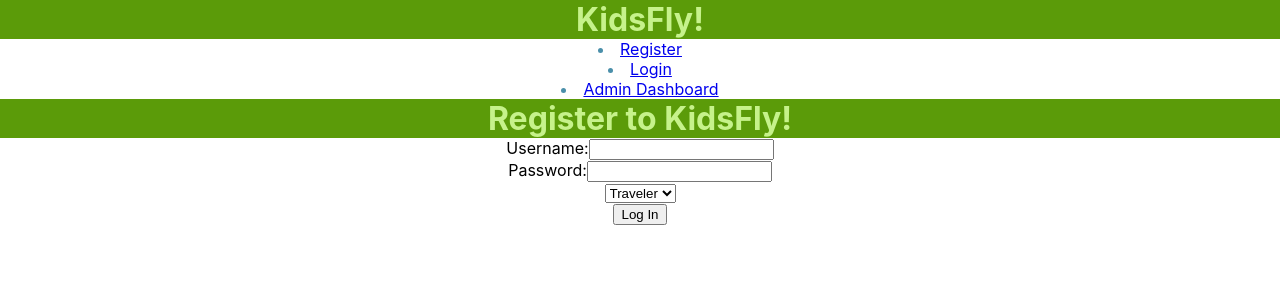
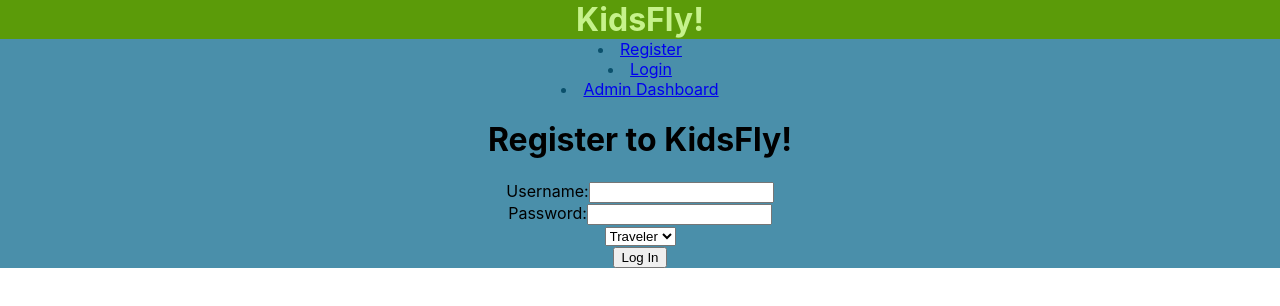
Before and after one commit to KidsFly-BuildWeek/FrontEnd, a React (Create React App) app in the folder frontend2/: page /register in a window 1280 px wide. Shown: the top 306 px of the page. Built offline with nearby package versions, Linux system fonts and the light colour scheme.

Commit message:
may be a little late in morning. done for the night.

```diff
--- a/frontend2/src/App.js
+++ b/frontend2/src/App.js
@@ -2,7 +2,7 @@ import React from 'react';
 import { Route, Switch, Link } from "react-router-dom";
 
 import './App.css';
-import { Big, Listed } from './components/Styling'
+import { Big, Listed, Back } from './components/Styling'
 import AdminLogin from './components/AdminLogin';
 import AdminRegister from './components/AdminRegister';
 import PrivateRoute from './components/PrivateRoute';
@@ -17,7 +17,7 @@ import DeleteFlight from "./actions/DeleteFlight"
 function App() {
   return (
 
-    <div className="App">
+    <Back className="App">
       <Big> KidsFly! </Big>
       <Listed>
         <Link to="/register">Register</Link><br></br>
@@ -38,7 +38,7 @@ function App() {
         <PrivateRoute exact path="/edit" component={EditFlight} />
         <PrivateRoute exact path="/delete" component={DeleteFlight} />
       </Switch>
-    </div>
+    </Back>
 
   );
 }
--- a/frontend2/src/components/AdminRegister.js
+++ b/frontend2/src/components/AdminRegister.js
@@ -2,7 +2,7 @@
 import React from "react";
 import { useForm } from "react-hook-form";
 import { axiosWithAuth } from '../utils/axiosWithAuth'
-import { Big, } from './Styling'
+import { Big, Regi } from './Styling'
 const AdminLogin = (props) => {
   const { register, handleSubmit, reset } = useForm();
   const onSubmit = (data) => {
@@ -19,7 +19,7 @@ const AdminLogin = (props) => {
 
   return (
     <>
-      <Big>Register to KidsFly!</Big>
+      <Regi>Register to KidsFly!</Regi>
       <form onSubmit={handleSubmit(onSubmit)}>
         <label>
           Username:
--- a/frontend2/src/components/Styling.js
+++ b/frontend2/src/components/Styling.js
@@ -8,6 +8,12 @@ background-color:${greens[4]};
 margin:0;
 `;
 export const Listed = styled.li`
-color:${blues[1]}
+color:${blues[4]};
 
 `
+export const Back = styled.div`
+background-color:${blues[1]};
+`
+export const Regi = styled.h1`
+background-color:${blues[1]}
+color:${blues[0]}`
```
